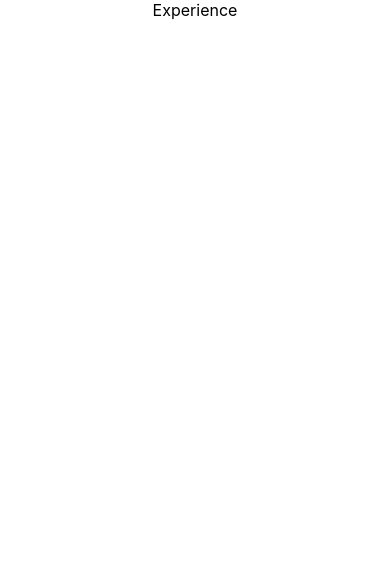
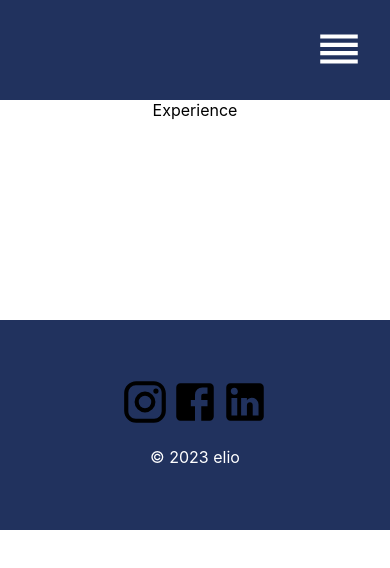
Before and after one commit to ElioHimci/portfolio-app, a React (Create React App) app: page /experience in a window 390 px wide. Shown: the top 568 px of the page. Built offline with nearby package versions, Linux system fonts and the light colour scheme.

Commit message:
navbar done , footer almost done

```diff
--- a/src/App.css
+++ b/src/App.css
@@ -1,38 +1,7 @@
 .App {
   text-align: center;
 }
-
-.App-logo {
-  height: 40vmin;
-  pointer-events: none;
+body {
+  padding: 0;
+  margin: 0;
 }
-
-@media (prefers-reduced-motion: no-preference) {
-  .App-logo {
-    animation: App-logo-spin infinite 20s linear;
-  }
-}
-
-.App-header {
-  background-color: #282c34;
-  min-height: 100vh;
-  display: flex;
-  flex-direction: column;
-  align-items: center;
-  justify-content: center;
-  font-size: calc(10px + 2vmin);
-  color: white;
-}
-
-.App-link {
-  color: #61dafb;
-}
-
-@keyframes App-logo-spin {
-  from {
-    transform: rotate(0deg);
-  }
-  to {
-    transform: rotate(360deg);
-  }
-}
--- a/src/App.js
+++ b/src/App.js
@@ -3,16 +3,20 @@
 import Home from './pages/Home';
 import Experience from './pages/Experience';
 import Projects from './pages/Projects';
+import Navbar from './components/Navbar';
+import Footer from './components/Footer';
 
 function App() {
   return (
     <div className="App">
      <Router>
+      < Navbar/>
       <Routes>
         <Route path='/' element={<Home/>}/>
         <Route path='/projects' element={<Projects/>}/>
         <Route path='/experience' element={<Experience/>}/>
       </Routes>
+      <Footer/>
      </Router>
     </div>
   );
--- /dev/null
+++ b/src/components/Footer.js
@@ -0,0 +1,17 @@
+import React from 'react'
+import InstagramIcon from "@material-ui/icons/Instagram"
+import FacebookIcon from "@material-ui/icons/Facebook"
+import LinkedInIcon from "@material-ui/icons/LinkedIn"
+// import IndeedIcon from "@material-ui/icons/Indeed"
+import "../styles/Footer.css"
+
+function Footer() {
+  return (
+    <div className='footer'>
+       <div><InstagramIcon/><FacebookIcon/><LinkedInIcon/></div>
+       <p> &copy; 2023 elio</p>
+        </div>
+  )
+}
+
+export default Footer
--- a/src/components/Navbar.js
+++ b/src/components/Navbar.js
@@ -1,11 +1,29 @@
-import React from 'react'
+import React, { useEffect, useState } from 'react'
+import {Link, useLocation} from 'react-router-dom'
+import '../styles/Navbar.css';
+import ReorderIcon from '@material-ui/icons/Reorder';
 
 function Navbar() {
+    const [expandNavbar, setExpandNavbar] = useState (false);
+
+    const location = useLocation();
+
+    useEffect(()=>{
+        setExpandNavbar(false)
+    },[location])
+
   return (
-    <div className='navbar'>Navbar
-    <div className='togleButton'> <button>
-
-        </button></div>
+    <div className='navbar' id={expandNavbar ? "open" : "close"}>
+    <div className='toggleButton'>
+            <button onClick={()=> {setExpandNavbar((prev) => !prev)}}>
+                <ReorderIcon/>
+                </button>
+        </div>
+        <div className='links'>
+            <Link to="/" > Home </Link>
+            <Link to="/projects" > Projects </Link>
+            <Link to="/Experience" > Experience </Link>
+        </div>
     </div>
   )
 }
--- /dev/null
+++ b/src/styles/Footer.css
@@ -0,0 +1,28 @@
+.footer {
+    width: 100%;
+    height: 200px;
+    background: #21325e;
+    display: flex;
+    justify-content: center;
+    align-items: center;
+    flex-direction: column;
+    padding-top: 10px;
+    margin-top: 200px;
+  }
+
+  .socialMedia svg {
+    color: white;
+    margin: 20px;
+    font-size: 70px;
+    cursor: pointer;
+  }
+
+  .footer p {
+    color: white;
+  }
+
+  @media only screen and (max-width: 600px) {
+    .footer svg {
+      font-size: 50px;
+    }
+  }
--- /dev/null
+++ b/src/styles/Navbar.css
@@ -0,0 +1,88 @@
+.navbar {
+    width: 100%;
+    height: 100px;
+    background: #21325e;
+  }
+
+  .links {
+    width: 100%;
+    height: 100%;
+    display: flex;
+    align-items: center;
+    justify-content: center;
+    color: white;
+  }
+
+  .navbar a {
+    color: white;
+    text-decoration: none;
+    margin: 20px;
+    font-size: 25px;
+  }
+
+  .toggleButton {
+    width: 100%;
+    height: 100px;
+    display: flex;
+    align-items: center;
+    justify-content: flex-end;
+  }
+
+  .toggleButton svg {
+    font-size: 50px;
+  }
+  .toggleButton button {
+    margin-right: 20px;
+    background-color: transparent;
+    border: none;
+    color: white;
+    cursor: pointer;
+  }
+
+  #open {
+    height: 100vh;
+  }
+
+  #open .links {
+    flex-direction: column;
+    justify-content: flex-start;
+    margin-top: 100px;
+  }
+
+  #open a {
+    width: 100%;
+    text-align: center;
+  }
+
+  @media only screen and (max-width: 900px) {
+    .navbar a {
+      width: 70px;
+    }
+  }
+
+  @media only screen and (max-width: 600px) {
+    .toggleButton {
+      display: flex;
+    }
+    #close a {
+      display: none;
+    }
+  }
+
+  @media only screen and (min-width: 600px) {
+    .toggleButton {
+      display: none;
+    }
+
+    .hiddenLinks {
+      display: none;
+    }
+
+    #open {
+      height: 100px;
+    }
+
+    #open .links {
+      flex-direction: row;
+    }
+  }
```
